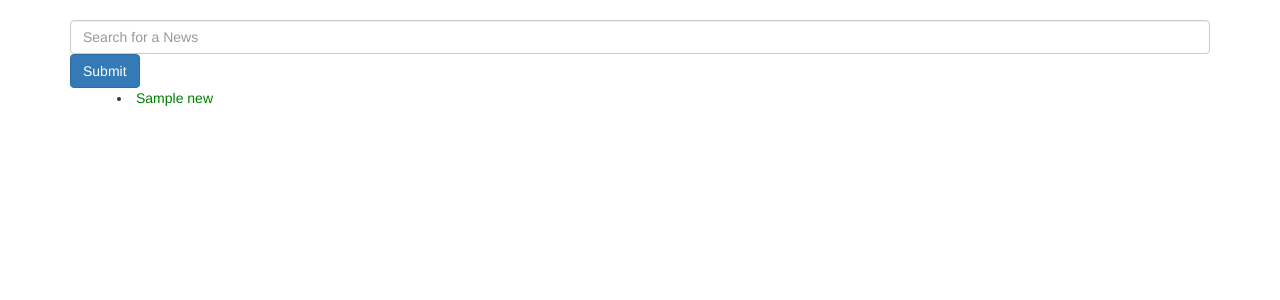
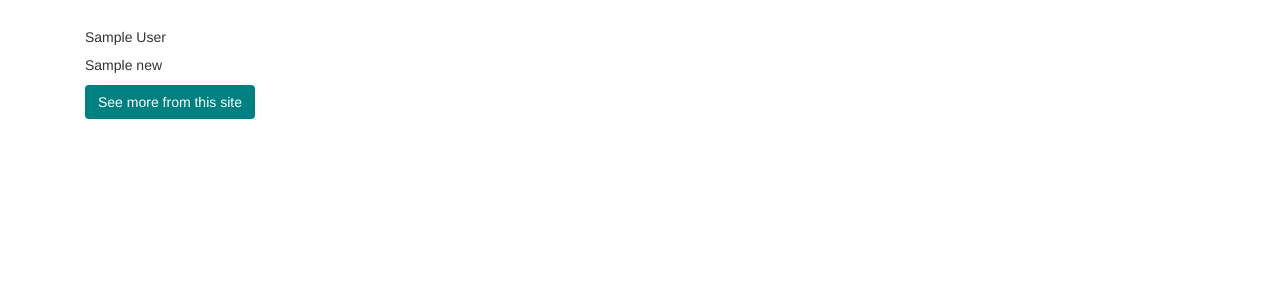
Before and after one commit to omukankurunziza/News-Highlight, a Flask app: template app/templates/index.html in a window 1280 px wide. Shown: the part 52-352 px from the top of the page. Run offline with Flask 2, Linux system fonts and the light colour scheme; the template is opened without the code that fills it: most values are stand-ins (such as "Sample title", 1, 10 or a date in 2020); some libraries are stand-ins or nearby versions.

Commit message:
add link to see all article

```diff
--- a/app/templates/index.html
+++ b/app/templates/index.html
@@ -4,26 +4,28 @@
 
 {% block styles%}
 {{ super() }}
-<link rel="stylesheet" href="{{url_for('static',filename='css/index.css')}}">
+<link rel="stylesheet" href="{{url_for('static',filename='css/index.css')}}" />
 {% endblock %}
 
 <!-- Content block -->
 
 {% block content %}
 <div class="container">
-  <div class="form">
-    <form>
-      <input type="text" name="news_query"placeholder="Search for a News"class="form-control">
-      <input type="submit" value="Submit" class="btn btn-primary">
-    </form>
+
+  {% for news in popular %}
+  <div class="col-xs-12 col-sm-6 col-md-4 col-lg-4">
+    <div class="card">
+      <div class="card-body">
+      <h5 class="card-title">{{ news.author }}</h5>
+      <p>{{ news.name|truncate(20)}}</p>
+      <a
+        href="/news/{{ news.id }}"
+        class="btn"
+        style="color: #fff; background-color:teal;"
+        >See more from this site</a>
+      </div>
+    </div>
   </div>
 
-  {% for news in popular %}
-
-  <div class="col-xs-12 col-sm-4 col-md-2 col-lg-2 news-card">
-    <li class="text-center">
-      <a href="/news/{{ news.id }}"> {{ news.name|truncate(10)}}</a>
-    </li>
-  </div>
 </div>
 {% endfor %} {% endblock%}
--- a/app/templates/macros.html
+++ b/app/templates/macros.html
@@ -1,14 +1,17 @@
-{% macro displayNewsList(news_list) %}
-  {% for news in news_list %}
-  <div class="col-xs-12 col-sm-6 col-md-4 col-lg-4">
-    <div class="panel" style="border-bottom: 1px solid brown;">
-      <div class="panel-heading" style="background-color:cyan; color: #fff; font-size: 18px;">{{news.name}}
-      </div>
-      <div class="panel-body" style="font-size: 16px;">
-        <p>{{news.name| truncate(100)}}</p>
-        <a href="/news/{{news.id}}" class="btn" style="color: #fff; background-color: #000;">See more from this site</a>
-      </div>
+{% macro displayNewsList(news_list) %} {% for news in news_list %}
+<div class="col-xs-12 col-sm-6 col-md-4 col-lg-4">
+  <div class="card">
+    <div class="card-body">
+      <h5 class="card-title">{{ new.author }}</h5>
+      <p>{{ new.name|truncate(20)}}</p>
+      <a
+        href="/news/{{ news_list.id }}"
+        class="btn"
+        style="color: #fff; background-color:teal;"
+        >See more from this site</a
+      >
     </div>
   </div>
-  {% endfor %}
-{% endmacro %}
+
+</div>
+{% endfor %} {% endmacro %}
--- a/app/templates/news.html
+++ b/app/templates/news.html
@@ -17,7 +17,7 @@
       <img
         src="{{ new.urlToImage }}"
         height="180px, width=50px"
-        ,float="no-repeat center center"
+        float="no-repeat center center"
       />
     </div>
     <div class="col-xs-6 col-sm-6 col-md-6 col-lg-6 news-details">
--- a/app/views.py
+++ b/app/views.py
@@ -15,7 +15,7 @@ def index():
     '''
 
      # Getting popular news
-    title = 'Home - Welcome to The best News Articles Website Online'
+    title = 'NewsHighlight'
 
     popular_news = get_sources('everything')
     print(popular_news)
```
